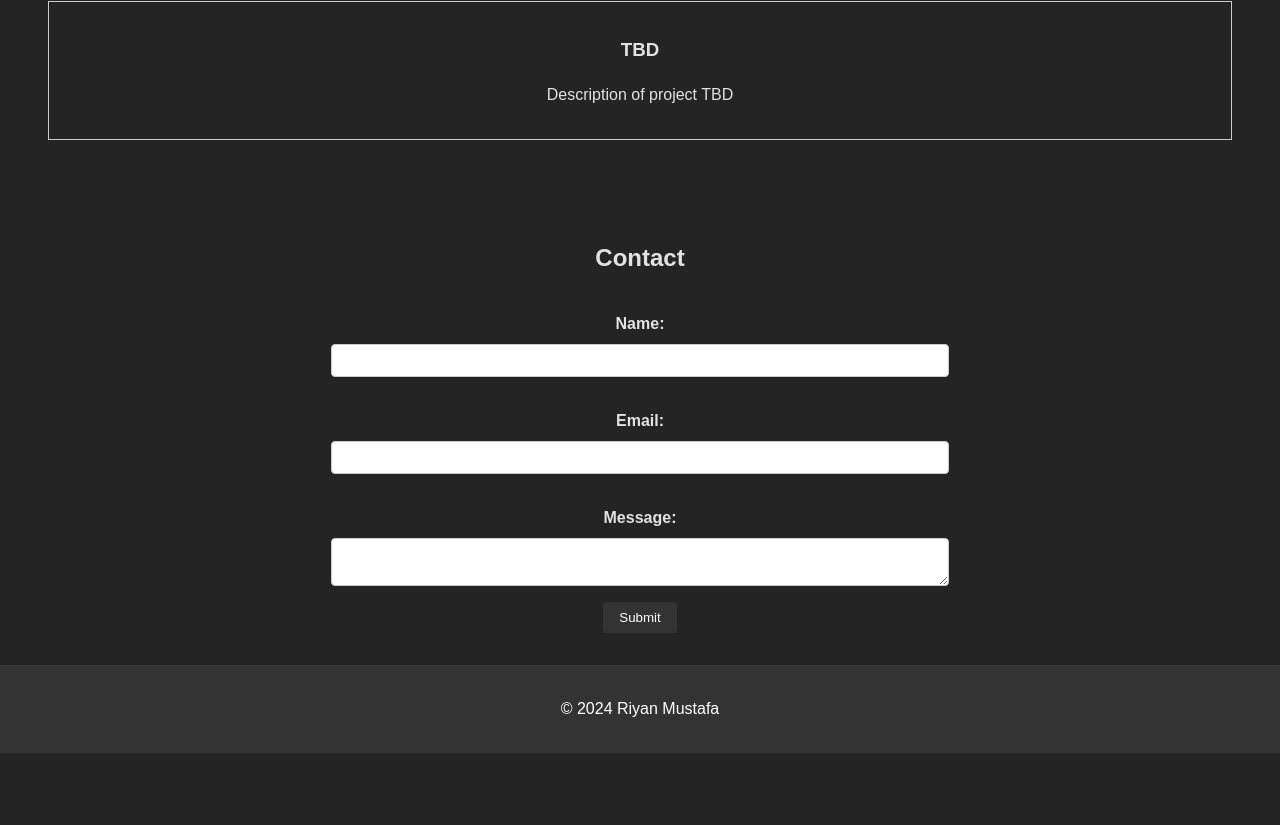
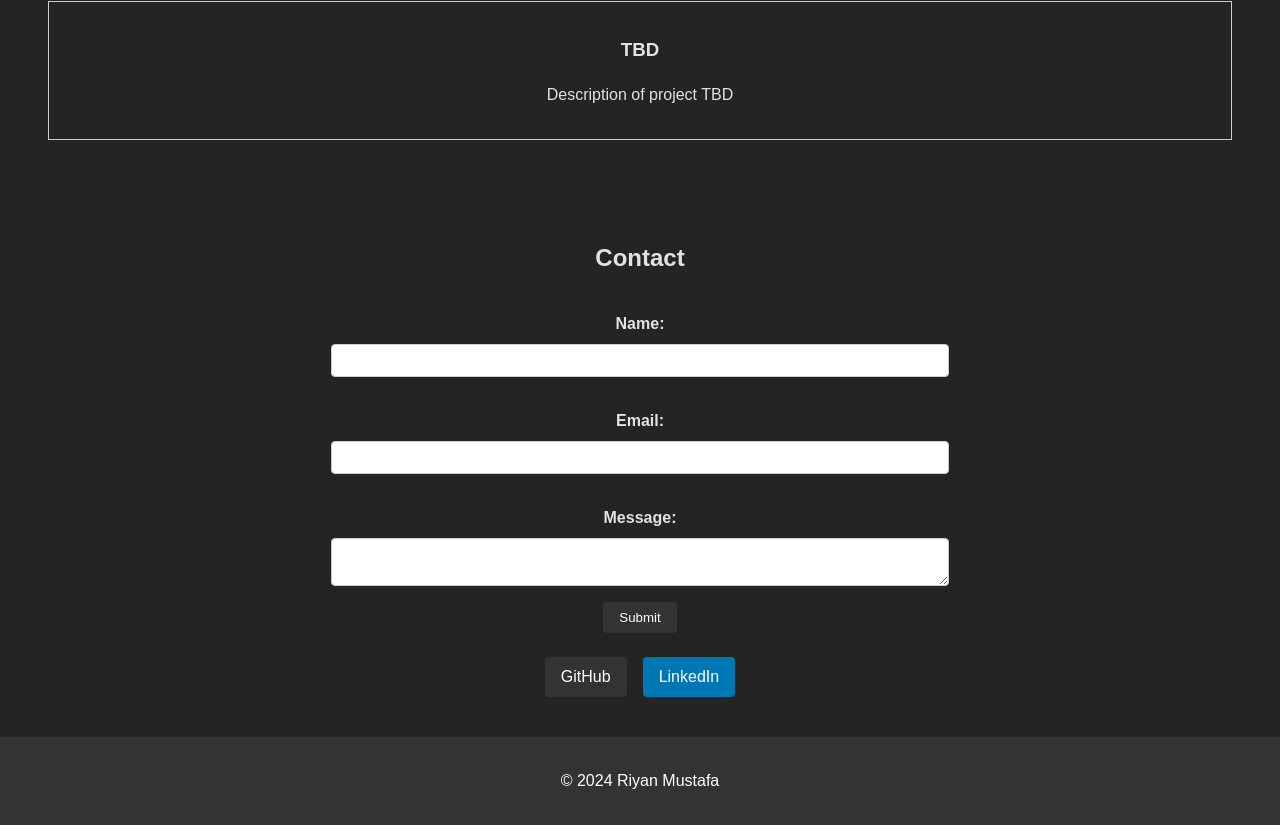
Before and after one commit to RiMustafa/personal_website, a React (Vite) app: page / in a window 1280 px wide. Shown: the part 851-1676 px from the top of the page. Before the commit the page ends 1604 px from the top, so only its background shows below. Built offline with nearby package versions, Linux system fonts and the light colour scheme.

Commit message:
feat: socials

```diff
--- a/src/App.css
+++ b/src/App.css
@@ -85,3 +85,28 @@ footer {
 #contact button:hover {
   background-color: #555;
 }
+
+.social-buttons {
+  margin-top: 1rem;
+}
+
+.social-button {
+  display: inline-block;
+  margin: 0.5rem;
+  padding: 0.5rem 1rem;
+  border-radius: 4px;
+  text-decoration: none;
+  color: white;
+}
+
+.github {
+  background-color: #333;
+}
+
+.linkedin {
+  background-color: #0077b5;
+}
+
+.social-button:hover {
+  opacity: 0.8;
+}
--- a/src/App.jsx
+++ b/src/App.jsx
@@ -51,6 +51,10 @@ const App = () => {
 
           <button type="submit">Submit</button>
         </form>
+        <div className="social-buttons">
+          <a href="https://github.com/RiMustafa" target="_blank" rel="noopener noreferrer" className="social-button github">GitHub</a>
+          <a href="https://www.linkedin.com/in/riyan-mustafa-ab1207273/" target="_blank" rel="noopener noreferrer" className="social-button linkedin">LinkedIn</a>
+        </div>
       </section>
 
       <footer>
```
